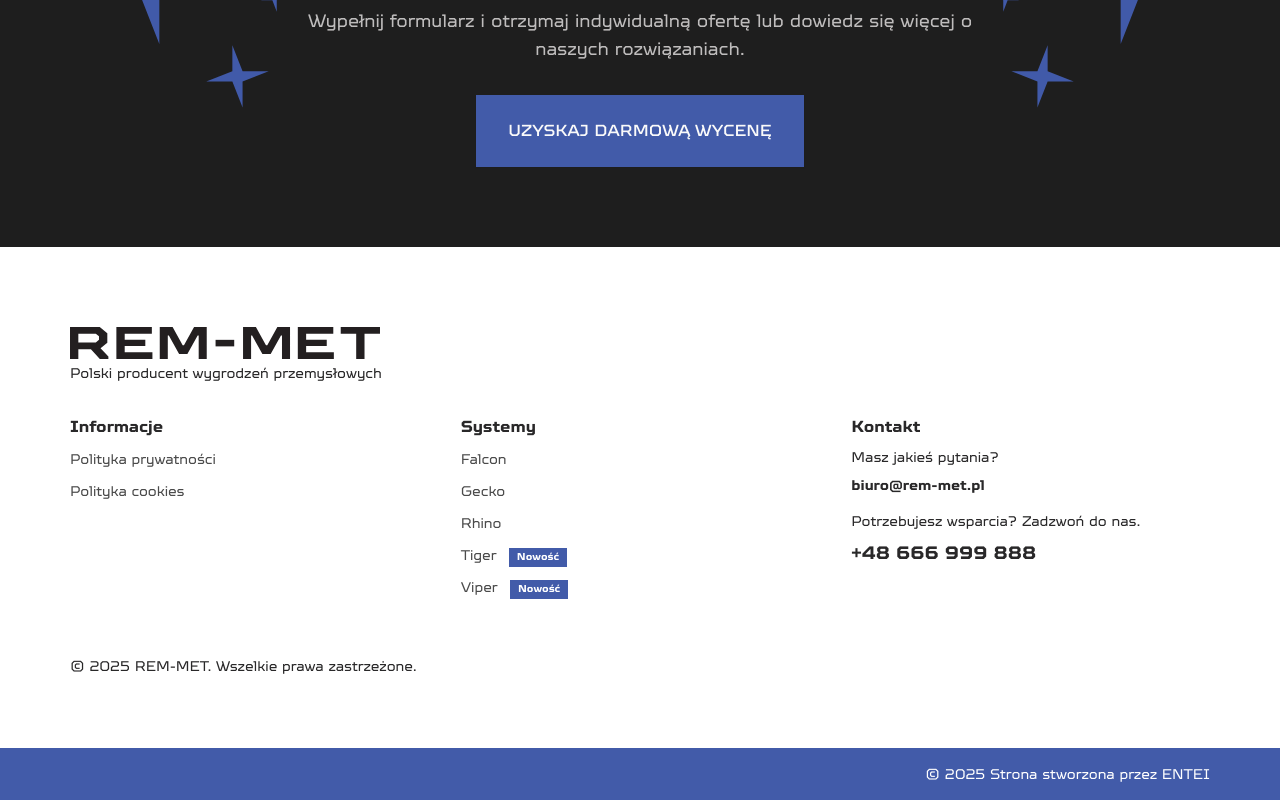
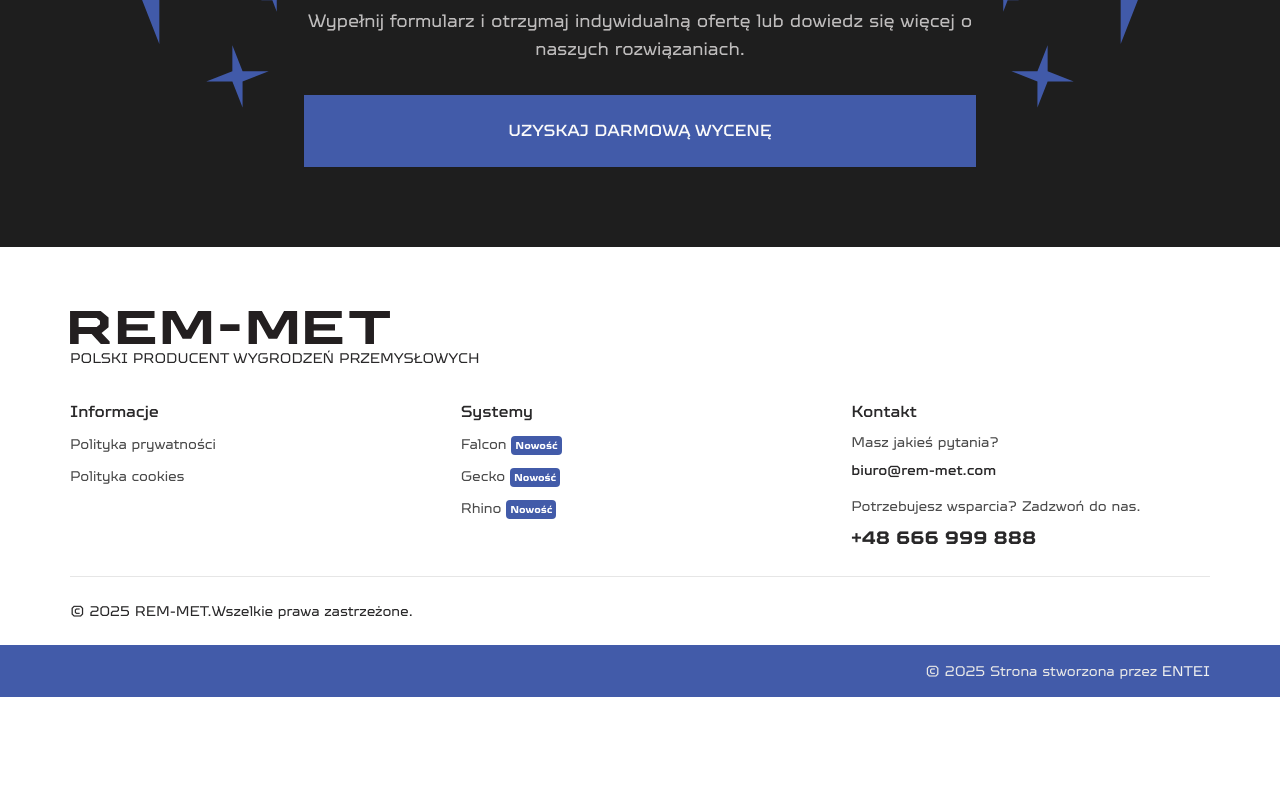
Before and after one commit to sbkjarmul/rem-met, a Next.js app: page / in a window 1280 px wide. Shown: the part 4369-5169 px from the top of the page. After the commit the page ends 5066 px from the top, so only its background shows below. Built offline with nearby package versions, Linux system fonts and the light colour scheme.

Commit message:
add styling for mobile'

```diff
--- a/components/about-us-section.tsx
+++ b/components/about-us-section.tsx
@@ -17,7 +17,7 @@
   const t = useTranslations("aboutUs");
 
   return (
-    <section className="relative bg-white h-fit min-h-[800px] flex flex-col justify-center items-start">
+    <section className="relative bg-white h-fit md:min-h-[800px] flex flex-col justify-center items-start py-16 md:py-0">
       <Container className="flex flex-col gap-10 md:gap-16 items-center">
         <div className="flex flex-col max-w-4xl text-left md:text-center z-10 gap-6 md:gap-8">
           <div className="flex flex-col gap-2">
--- a/components/attribution.tsx
+++ b/components/attribution.tsx
@@ -1,16 +1,24 @@
 import useTranslations from "@/hooks/useTranslations";
 
 import Container from "./ui/container";
+import Link from "next/link";
 
 const Attribution = () => {
   const t = useTranslations("footer");
 
   return (
-    <div className="bg-primary text-sm text-white py-4 text-end">
+    <div className="bg-primary text-sm text-gray-200 py-4 text-center md:text-end">
       <Container>
-        <p>
+        <p className="inline">
           &copy; {new Date().getFullYear()} {t("attribution")}
         </p>
+        <Link
+          href="https://www.entei.design"
+          className="text-gray-100"
+          target="_blank"
+        >
+          ENTEI
+        </Link>
       </Container>
     </div>
   );
--- a/components/footer.tsx
+++ b/components/footer.tsx
@@ -7,14 +7,16 @@
   const t = useTranslations("footer");
 
   return (
-    <div className="flex flex-col gap-1">
+    <div className="flex flex-col gap-1 w-full">
       <Image
         src="/images/logos/rem-met-logo-wordmark-black.svg"
         alt="REM-MET Logo"
-        width={310}
+        width={320}
         height={100}
       />
-      <p className="text-sm text-gray-700">{t("tagline")}</p>
+      <p className="text-[11px] uppercase md:text-sm text-gray-700">
+        {t("tagline")}
+      </p>
     </div>
   );
 };
@@ -39,27 +41,27 @@
 const NewBadge = () => {
   const t = useTranslations("footer");
   return (
-    <span className="ml-2 inline-block bg-brand-blue-100 text-white text-[10px] font-bold px-2 py-0.5 rounded-md">
+    <span className="pt-[1px]inline-block bg-brand-blue-100 text-white text-[10px] font-bold px-1 py-0.5 rounded-[4px]">
       {t("new")}
     </span>
   );
 };
 
 const FooterHeader = ({ children }: { children: React.ReactNode }) => (
-  <h4 className="font-bold text-gray-700">{children}</h4>
+  <h4 className="font-medium text-gray-700">{children}</h4>
 );
 
 const Footer = () => {
   const t = useTranslations("footer");
 
   return (
-    <footer className="bg-white text-gray-900 py-12 px-4 md:px-6">
-      <Container>
-        <div className="py-8 flex flex-col gap-8">
+    <footer className="bg-white text-gray-900 pt-16">
+      <Container className="flex flex-col gap-6">
+        <div className="flex flex-col gap-8">
           <div className="md:col-span-1">
             <Logo />
           </div>
-          <div className="grid grid-cols-2 md:grid-cols-3 gap-8">
+          <div className="grid grid-cols-1 md:grid-cols-3 gap-8">
             <div className="flex flex-col gap-2">
               <FooterHeader>{t("info")}</FooterHeader>
               <ul className="space-y-2">
@@ -70,32 +72,33 @@
             <div className="flex flex-col gap-2">
               <FooterHeader>{t("systems")}</FooterHeader>
               <ul className="space-y-2">
-                <FooterLink href="#">{t("falcon")}</FooterLink>
-                <FooterLink href="#">{t("gecko")}</FooterLink>
-                <FooterLink href="#">{t("rhino")}</FooterLink>
                 <FooterLink href="#">
-                  {t("tiger")} <NewBadge />
+                  {t("falcon")} <NewBadge />
                 </FooterLink>
                 <FooterLink href="#">
-                  {t("viper")} <NewBadge />
+                  {t("gecko")} <NewBadge />
+                </FooterLink>
+                <FooterLink href="#">
+                  {t("rhino")} <NewBadge />
                 </FooterLink>
               </ul>
             </div>
             <div className="flex flex-col gap-2">
               <FooterHeader>{t("contact")}</FooterHeader>
               <div className="text-sm space-y-2 text-gray-700">
-                <p>{t("contactQuestion")}</p>
-                <p className="font-bold">{t("contactEmail")}</p>
-                <p className="mt-4">{t("contactSupport")}</p>
+                <p className="text-gray-600">{t("contactQuestion")}</p>
+                <p className="font-medium">{t("contactEmail")}</p>
+                <p className="mt-4 text-gray-600">{t("contactSupport")}</p>
                 <p className="font-bold text-lg">{t("contactPhone")}</p>
               </div>
             </div>
           </div>
         </div>
-        <div className="border-t py-6 flex items-center justify-between text-sm text-gray-700">
-          <p>
-            &copy; {new Date().getFullYear()} {t("copyright")}
+        <div className="border-t border-gray-200 py-6 text-sm text-gray-700 text-center md:text-left">
+          <p className="block md:inline">
+            &copy; {new Date().getFullYear()} {t("copyrightPrefix")}.
           </p>
+          <p className="block md:inline">{t("copyright")}</p>
         </div>
       </Container>
     </footer>
--- a/components/header/header.tsx
+++ b/components/header/header.tsx
@@ -49,8 +49,8 @@
         scrolled ? "dark:bg-brand-blue-400 bg-gray-100" : "bg-transparent"
       }`}
     >
-      <Container className="px-8">
-        <div className="flex h-[100px] items-center justify-between">
+      <Container className="px-4 md:px-8">
+        <div className="flex h-[60px] md:h-[100px] items-center justify-between">
           <Logo />
           <div className="hidden lg:flex">
             <MegaMenu />
--- a/components/hero-section.tsx
+++ b/components/hero-section.tsx
@@ -10,7 +10,7 @@
   const t = useTranslations("hero");
 
   return (
-    <section className="relative pt-20 sm:pt-40 bg-black min-h-[800px] md:min-h-screen flex flex-col justify-end">
+    <section className="relative pt-30 sm:pt-40 bg-black h-fit md:min-h-[800px] md:min-h-screen flex flex-col justify-end">
       <div className="flex flex-col items-center gap-6 max-w-4xl mx-auto text-center z-10 px-4">
         <div className="flex flex-col gap-2">
           <AccentText>
--- a/components/our-products-section/components/product-carousel-mobile.tsx
+++ b/components/our-products-section/components/product-carousel-mobile.tsx
@@ -24,7 +24,7 @@
   return (
     <div className="flex flex-col gap-6 w-full items-center justify-center">
       <div className="flex flex-col gap-4 items-center mx-4">
-        <div className="flex flex-col gap-0 items-center">
+        <div className="flex flex-col gap-2 items-center">
           <AccentText className="text-brand-blue-200 text-center">
             Nasze produkty
           </AccentText>
@@ -52,7 +52,7 @@
             {products.map((product) => (
               <CarouselItem
                 key={product.id}
-                className={`basis-3/5 flex flex-col items-center justify-center relative aspect-video`}
+                className={`basis-3/5 flex flex-col items-center justify-center relative aspect-11/7`}
               >
                 <Image
                   src={product.image}
--- a/components/our-products-section/our-products-section.tsx
+++ b/components/our-products-section/our-products-section.tsx
@@ -5,7 +5,7 @@
 
 const OurProductsSection = () => {
   return (
-    <section className="w-full bg-gray-200 min-h-[800px] flex flex-col items-center justify-center">
+    <section className="w-full bg-gray-200 md:min-h-[800px] flex flex-col items-center justify-center py-16 md:py-0">
       <div className="hidden lg:flex">
         <ProductCarouselDesktop />
       </div>
--- a/locales/pl.js
+++ b/locales/pl.js
@@ -30,12 +30,13 @@
     new: "Nowość",
     contact: "Kontakt",
     contactQuestion: "Masz jakieś pytania?",
-    contactEmail: "biuro@rem-met.pl",
+    contactEmail: "biuro@rem-met.com",
     contactSupport: "Potrzebujesz wsparcia? Zadzwoń do nas.",
     contactPhone: "+48 666 999 888",
-    copyright: "REM-MET. Wszelkie prawa zastrzeżone.",
+    copyrightPrefix: "REM-MET",
+    copyright: "Wszelkie prawa zastrzeżone.",
     // Attribution
-    attribution: "Strona stworzona przez ENTEI",
+    attribution: "Strona stworzona przez ",
   },
   // Hero Section
   hero: {
```
Also changed, not shown: components/contact-section.tsx (+9 -5 lines).
